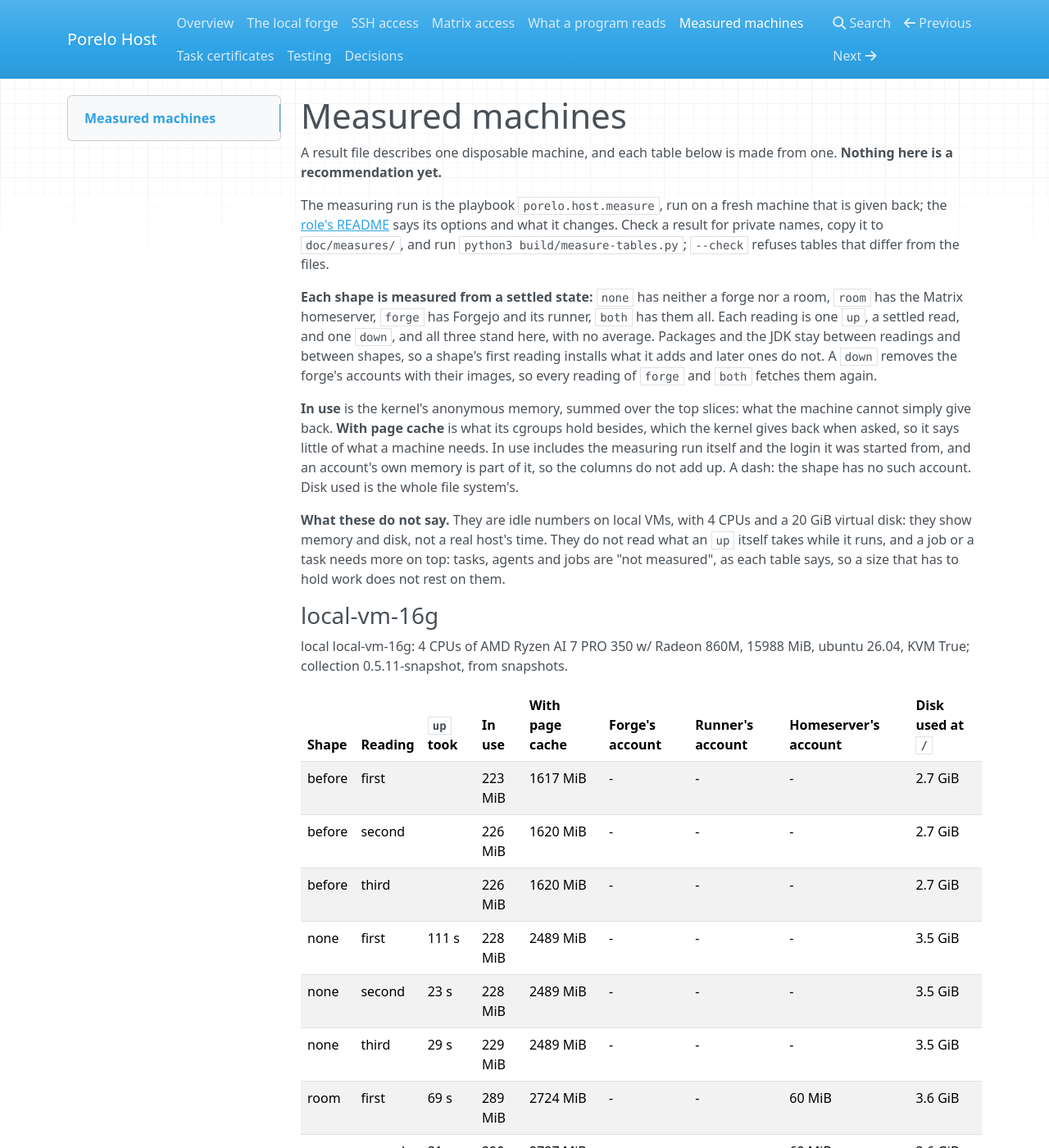
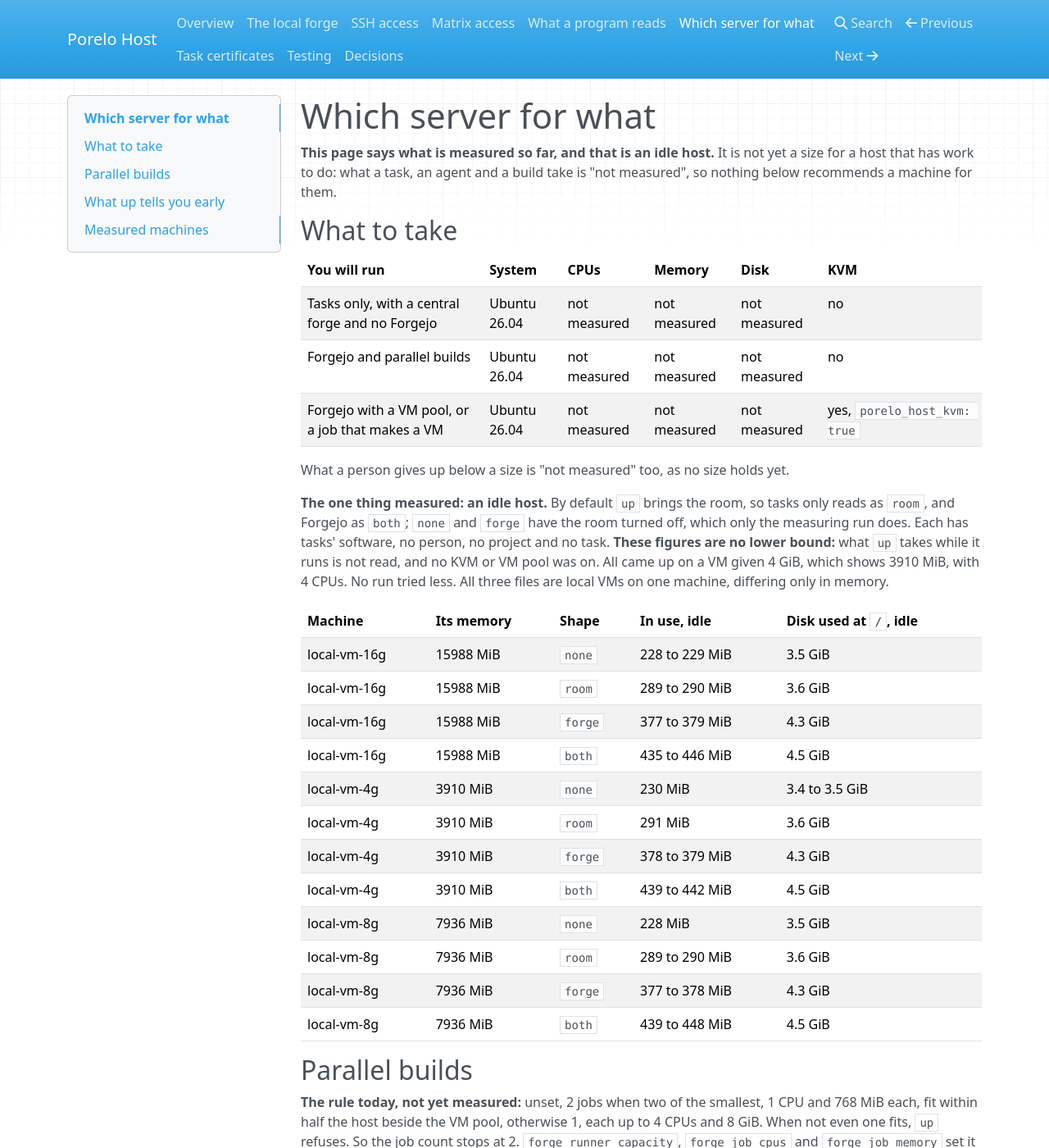
Before and after one commit to porelo-ai/porelo-host, an MkDocs documentation site: the page built from doc/machines.md, in a window 1280 px wide and 1400 px high. Shown: the whole window at 82% size. Built offline with MkDocs 1.6.1, drawn with Linux system fonts in a browser that asks for light colours; nearby versions of some CDN libraries; some of the changed text lies outside the part shown.

Commit message:
Say which server for what, as far as anything is measured
Assisted-by: Claude Code, claude-opus-5-5

```diff
--- a/doc/machines.md
+++ b/doc/machines.md
@@ -1,6 +1,66 @@
-# Measured machines
+# Which server for what
 
-A result file describes one disposable machine, and each table below is made from one. **Nothing here is a recommendation yet.**
+**This page says what is measured so far, and that is an idle host.** It is not yet a size for a host that has work to do: what a task, an agent and a build
+take is "not measured", so nothing below recommends a machine for them.
+
+## What to take
+
+| You will run | System | CPUs | Memory | Disk | KVM |
+| --- | --- | --- | --- | --- | --- |
+| Tasks only, with a central forge and no Forgejo | Ubuntu 26.04 | not measured | not measured | not measured | no |
+| Forgejo and parallel builds | Ubuntu 26.04 | not measured | not measured | not measured | no |
+| Forgejo with a VM pool, or a job that makes a VM | Ubuntu 26.04 | not measured | not measured | not measured | yes, `porelo_host_kvm: true` |
+
+What a person gives up below a size is "not measured" too, as no size holds yet.
+
+**The one thing measured: an idle host.** By default `up` brings the room, so tasks only reads as `room`, and Forgejo as `both`; `none` and `forge` have the room turned off, which only the
+measuring run does. Each has tasks' software, no person, no project and no task. **These figures are no lower bound:** what `up` takes while it runs is not read, and no KVM or VM pool was on.
+All came up on a VM given 4 GiB, which shows 3910 MiB, with 4 CPUs. No run tried less. All three files are local VMs on one machine, differing only in memory.
+
+<!-- sizes:start -->
+
+| Machine | Its memory | Shape | In use, idle | Disk used at `/`, idle |
+| --- | --- | --- | --- | --- |
+| local-vm-16g | 15988 MiB | `none` | 228 to 229 MiB | 3.5 GiB |
+| local-vm-16g | 15988 MiB | `room` | 289 to 290 MiB | 3.6 GiB |
+| local-vm-16g | 15988 MiB | `forge` | 377 to 379 MiB | 4.3 GiB |
+| local-vm-16g | 15988 MiB | `both` | 435 to 446 MiB | 4.5 GiB |
+| local-vm-4g | 3910 MiB | `none` | 230 MiB | 3.4 to 3.5 GiB |
+| local-vm-4g | 3910 MiB | `room` | 291 MiB | 3.6 GiB |
+| local-vm-4g | 3910 MiB | `forge` | 378 to 379 MiB | 4.3 GiB |
+| local-vm-4g | 3910 MiB | `both` | 439 to 442 MiB | 4.5 GiB |
+| local-vm-8g | 7936 MiB | `none` | 228 MiB | 3.5 GiB |
+| local-vm-8g | 7936 MiB | `room` | 289 to 290 MiB | 3.6 GiB |
+| local-vm-8g | 7936 MiB | `forge` | 377 to 378 MiB | 4.3 GiB |
+| local-vm-8g | 7936 MiB | `both` | 439 to 448 MiB | 4.5 GiB |
+
+<!-- sizes:end -->
+
+## Parallel builds
+
+**The rule today, not yet measured:** unset, 2 jobs when two of the smallest, 1 CPU and 768 MiB each, fit within half the host beside the VM pool, otherwise 1, each up to 4 CPUs and 8 GiB.
+When not even one fits, `up` refuses. So the job count stops at 2. `forge_runner_capacity`, `forge_job_cpus` and `forge_job_memory` set it otherwise, within the same half, and the half itself can't be set. Whether 2 and a
+half are right, and what happens to tasks past them, is "not measured".
+
+## What `up` tells you early
+
+`up` checks the machine before it installs anything, Ansible itself being the one change before that. In a person's words, it refuses:
+
+- a system other than Ubuntu 26.04, or a run that is not root;
+- an image still finishing its first start, or a package run under way;
+- a machine without cgroup v2's controllers delegated by systemd, an IPv4 default route with its address, or an ed25519 host key;
+- no `vmx` or `svm`, where you asked for KVM;
+- a host it cannot reach what it fetches from, or a port it needs taken by anything but this host's own forge;
+- a VM pool and jobs asking together more than the host's share, a pool without Forgejo or KVM, or a pool's shape it does not know.
+
+Some things only show later, and `up` stops there: that KVM really works, an account's own controllers, root's key.
+
+**It reports free disk and refuses nothing for it:** no measured number holds yet, as idle says nothing of what work fills. The [check's README](https://github.com/porelo-ai/porelo-host/tree/main/roles/check) has
+each finding by name.
+
+## Measured machines
+
+Each table below is made from one file.
 
 The measuring run is the playbook `porelo.host.measure`, run on a fresh machine that is given back; the
 [role's README](https://github.com/porelo-ai/porelo-host/tree/main/roles/measure) says its options and what it changes. Check a result for private
@@ -15,7 +75,7 @@ their images, so every reading of `forge` and `both` fetches them again.
 cgroups hold besides, which the kernel gives back when asked, so it says little of what a machine needs. In use includes the measuring run itself and
 the login it was started from, and an account's own memory is part of it, so the columns do not add up. A dash: the shape has no such account. Disk used is the whole file system's.
 
-**What these do not say.** They are idle numbers on local VMs, with 4 CPUs and a 20 GiB virtual disk: they show memory and disk, not a real host's time. They do not
+**What these do not say.** They are idle numbers on local VMs, with the CPUs each table names and a 20 GiB virtual disk: they show memory and disk, not a real host's time. They do not
 read what an `up` itself takes while it runs, and a job or a task needs more on top: tasks, agents and jobs are "not measured", as each table says, so a size
 that has to hold work does not rest on them.
 
--- a/mkdocs.yml
+++ b/mkdocs.yml
@@ -7,7 +7,7 @@ nav:
     - SSH access: ssh.md
     - Matrix access: matrix.md
     - What a program reads: lines.md
-    - Measured machines: machines.md
+    - Which server for what: machines.md
     - Task certificates: task-certificates.md
     - Testing: testing.md
     - Decisions: decisions.md
```
Also changed, not shown: other parts of doc/machines.md (+3 -3 lines), doc/index.md (+1 -1 lines), issues/HO119-Which-Server-For-What.md (+14 -1 lines), issues/HO125-What-A-Task-And-A-Job-Take.md (+5 -0 lines), issues/README.md (+1 -1 lines), 2 other files.
